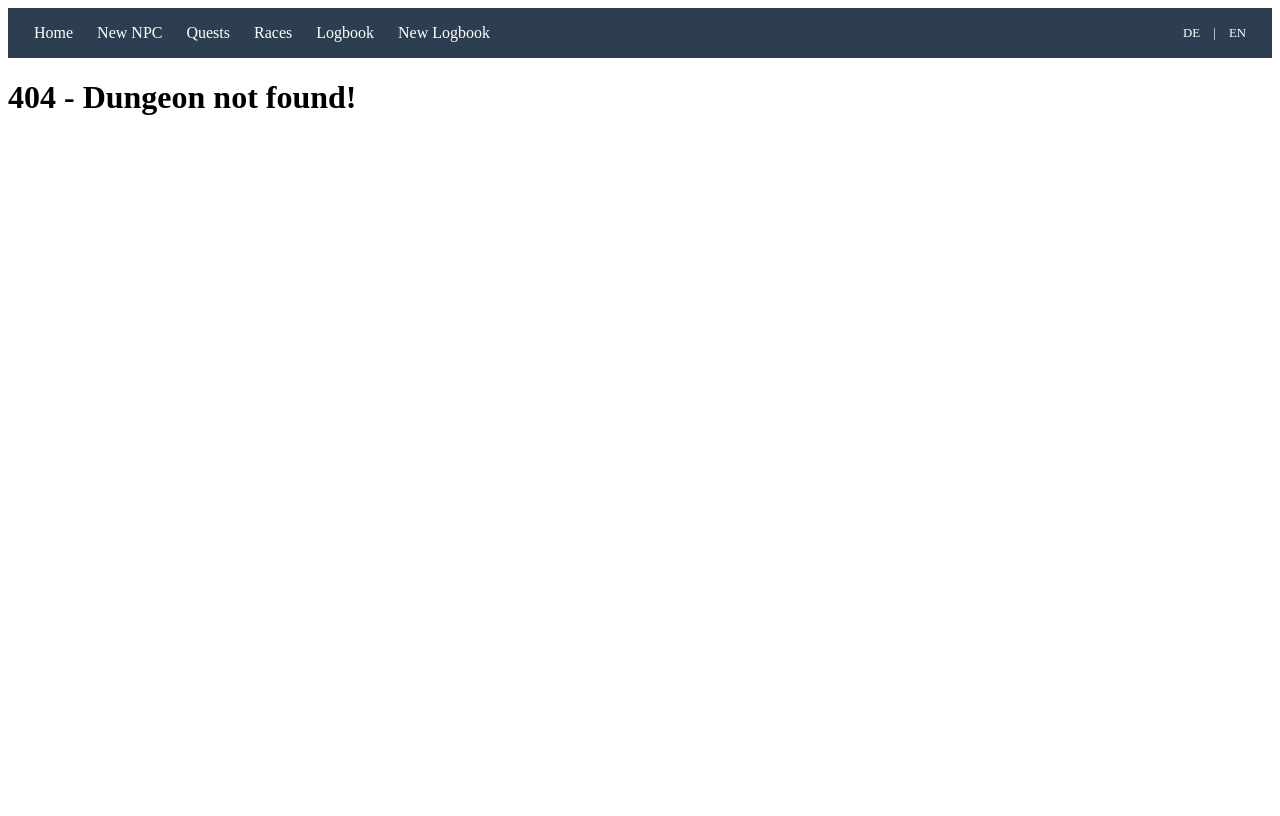
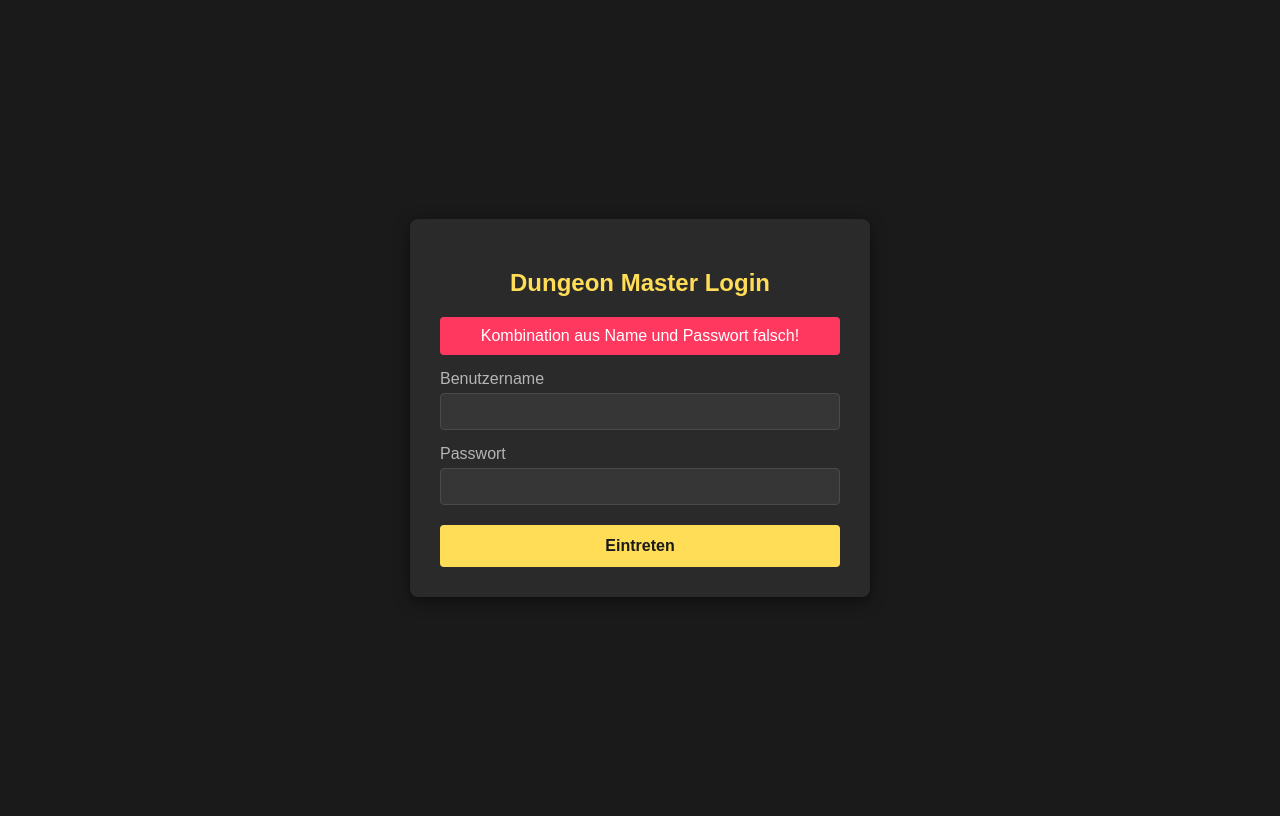
Before and after one commit to Morel-John/dnd-campaign-companion, a PHP site: page /public/index.php?page=login&error=invalid in a window 1280 px wide. Before the commit the page ends 115 px from the top, so only its background shows below. Run offline with PHP 8.4, Linux system fonts and the light colour scheme; some libraries are stand-ins or nearby versions.

Commit message:
- Adding login function with loginscreen - Adding logic to check if user is logged in - Adding cookie lifetime

```diff
--- a/dnd-campaign-companion/app/Views/header.php
+++ b/dnd-campaign-companion/app/Views/header.php
@@ -41,8 +41,17 @@
             <a href="index.php?page=logbook_form"><?= t('nav_logbook_form') ?></a>
         </div>
 
-        <div class="lang-switch">
-            <a href="?lang=de">DE</a> | <a href="?lang=en">EN</a>
+        <div style="display: flex; align-items: center; gap: 15px;">
+            <span style="color: #b5b5b5; font-size: 0.9rem;">
+                👤 <?= e($_SESSION['username']) ?>
+            </span>
+            <div class="lang-switch">
+                <a href="?lang=de">DE</a> | <a href="?lang=en">EN</a>
+            </div>
+            <a href="index.php?action=logout"
+                style="background-color: #ff3860; padding: 6px 12px; border-radius: 4px; color: white; text-decoration: none; font-size: 0.9rem;">
+                Logout
+            </a>
         </div>
     </nav>
 
--- a/dnd-campaign-companion/app/Views/logbook.php
+++ b/dnd-campaign-companion/app/Views/logbook.php
@@ -47,4 +47,5 @@
         <?php else: ?>
             <p class="no-entries">Noch keine Ereignisse in der Chronik verzeichnet.</p>
         <?php endif; ?>
+
     </div>
--- /dev/null
+++ b/dnd-campaign-companion/app/Views/login.php
@@ -0,0 +1,38 @@
+<!DOCTYPE html>
+<html lang="de">
+<head>
+    <meta charset="UTF-8">
+    <meta name="viewport" content="width=device-width, initial-scale=1.0">
+    <title>DnD Campaign Companion - Login</title>
+    <link rel="stylesheet" href="assets/css/style.css">
+</head>
+<body style="display: flex; justify-content: center; align-items: center; height: 100vh; background-color: #1a1a1a; color: #f5f5f5; font-family: sans-serif;">
+
+    <div class="login-container" style="background-color: #2a2a2a; padding: 30px; border-radius: 8px; box-shadow: 0 4px 15px rgba(0,0,0,0.5); width: 100%; max-width: 400px;">
+        <h2 style="text-align: center; color: #ffdd57; margin-bottom: 20px;">Dungeon Master Login</h2>
+
+        <?php if (isset($_GET['error'])): ?>
+            <div style="background-color: #ff3860; color: white; padding: 10px; border-radius: 4px; margin-bottom: 15px; text-align: center;">
+                <?= e($_GET['error'] === 'invalid' ? 'Kombination aus Name und Passwort falsch!' : 'Bitte alle Felder ausfüllen.') ?>
+            </div>
+        <?php endif; ?>
+
+        <form action="index.php?action=login" method="POST">
+            <div style="margin-bottom: 15px;">
+                <label for="username" style="display: block; margin-bottom: 5px; color: #b5b5b5;">Benutzername</label>
+                <input type="text" id="username" name="username" required style="width: 100%; padding: 10px; border-radius: 4px; border: 1px solid #4a4a4a; background-color: #363636; color: white; box-sizing: border-box;">
+            </div>
+
+            <div style="margin-bottom: 20px;">
+                <label for="password" style="display: block; margin-bottom: 5px; color: #b5b5b5;">Passwort</label>
+                <input type="password" id="password" name="password" required style="width: 100%; padding: 10px; border-radius: 4px; border: 1px solid #4a4a4a; background-color: #363636; color: white; box-sizing: border-box;">
+            </div>
+
+            <button type="submit" style="width: 100%; padding: 12px; background-color: #ffdd57; border: none; border-radius: 4px; color: #1a1a1a; font-weight: bold; font-size: 1rem; cursor: pointer; transition: background 0.2s;">
+                Eintreten
+            </button>
+        </form>
+    </div>
+
+</body>
+</html>
--- a/dnd-campaign-companion/app/config/lang_function.php
+++ b/dnd-campaign-companion/app/config/lang_function.php
@@ -1,5 +1,5 @@
 <?php
-session_start();
+## session_start(); Is not needed anymore because of the session_start while login
 
 ## Whitelist: Which language are allowed
 $allowed_langs = ['de', 'en'];
--- /dev/null
+++ b/dnd-campaign-companion/app/config/session.php
@@ -0,0 +1,26 @@
+<?php
+## Validation if there is no session
+if (session_status() === PHP_SESSION_NONE) {
+    ## Protect cookies from getting stolen with js (Prevents cross-site Skripting)
+    ini_set('session.cookie_httponly', 1);
+
+    ## Lifetime of garbage Collector -> After 8h php deletes session data automatically
+    ini_set('session.gc_maxlifetime',8 * 60* 60);
+    ## Lifetime of cookies in browser -> Cookies die when browser gets closed
+    ini_set('session.cookie_maxlifetime',8 * 60* 60);
+    ## Starts session - only now $_SESSION available
+    session_start();
+}
+## Function to check if user is logged in
+function isLoggedIn()
+{
+    return isset($_SESSION['userId']);
+}
+## Function to move user to login-page
+function requireLogin()
+{
+    if (!isLoggedIn()) {
+        header('Location: index.php?page=login');
+        exit;
+    };
+}
--- a/dnd-campaign-companion/public/index.php
+++ b/dnd-campaign-companion/public/index.php
@@ -2,6 +2,7 @@
 ## Define home base of the project, for saving time with paths and reducing error potential and for security
 define('BASE_PATH', dirname(__DIR__));
 require_once BASE_PATH . '/app/config/database_connection.php';
+require_once BASE_PATH . '/app/config/session.php';
 require BASE_PATH . '/app/config/helpers.php';
 require BASE_PATH . '/app/config/lang_function.php';
 
@@ -28,6 +29,15 @@ $action = $_GET['action'] ?? null;
 ## If any action ongoing select right case
 if ($action) {
   switch ($action) {
+    case 'login':
+      require_once BASE_PATH . '/app/Controllers/SessionController.php';
+      break;
+
+    case 'logout':
+      session_destroy();
+      header('Location: index.php?page=login');
+      exit;
+
     case 'npc_save':
       NpcController::handleCreate($pdo);
       break;
@@ -53,13 +63,26 @@ if ($action) {
   }
 }
 
-## Header
-require_once BASE_PATH . '/app/Views/header.php';
-
 ## Save current page in variable
 $page   = $_GET['page'] ?? 'home';
+
+## Require login on every site expect login.php and also don´t load the header for the login
+if ($page !== 'login') {
+  requireLogin();
+  ## Header
+  require_once BASE_PATH . '/app/Views/header.php';
+}
+
 ## Use page-variable to look what has to be loaded
 switch ($page) {
+  case 'login':
+    if (isLoggedIn()) {
+      header('Location: index.php?page=home');
+      exit;
+    }
+    require BASE_PATH . '/app/Views/login.php';
+    break;
+
   case 'home':
     $npcs = Npcs::getAll($pdo);
     require BASE_PATH . '/app/Views/home.php';
@@ -127,8 +150,8 @@ switch ($page) {
     $logbookId = $_GET['id'] ?? null;
     $logbook = null;
 
-    if ($logbookId){
-      $logbook= Logbook::getById($pdo, (int)$logbookId);
+    if ($logbookId) {
+      $logbook = Logbook::getById($pdo, (int)$logbookId);
     }
 
 
```
Also changed, not shown: dnd-campaign-companion/app/Controllers/SessionController.php (added, +22 -0 lines), dnd-campaign-companion/public/assets/js/page_flip.js (added), 1 other file.
